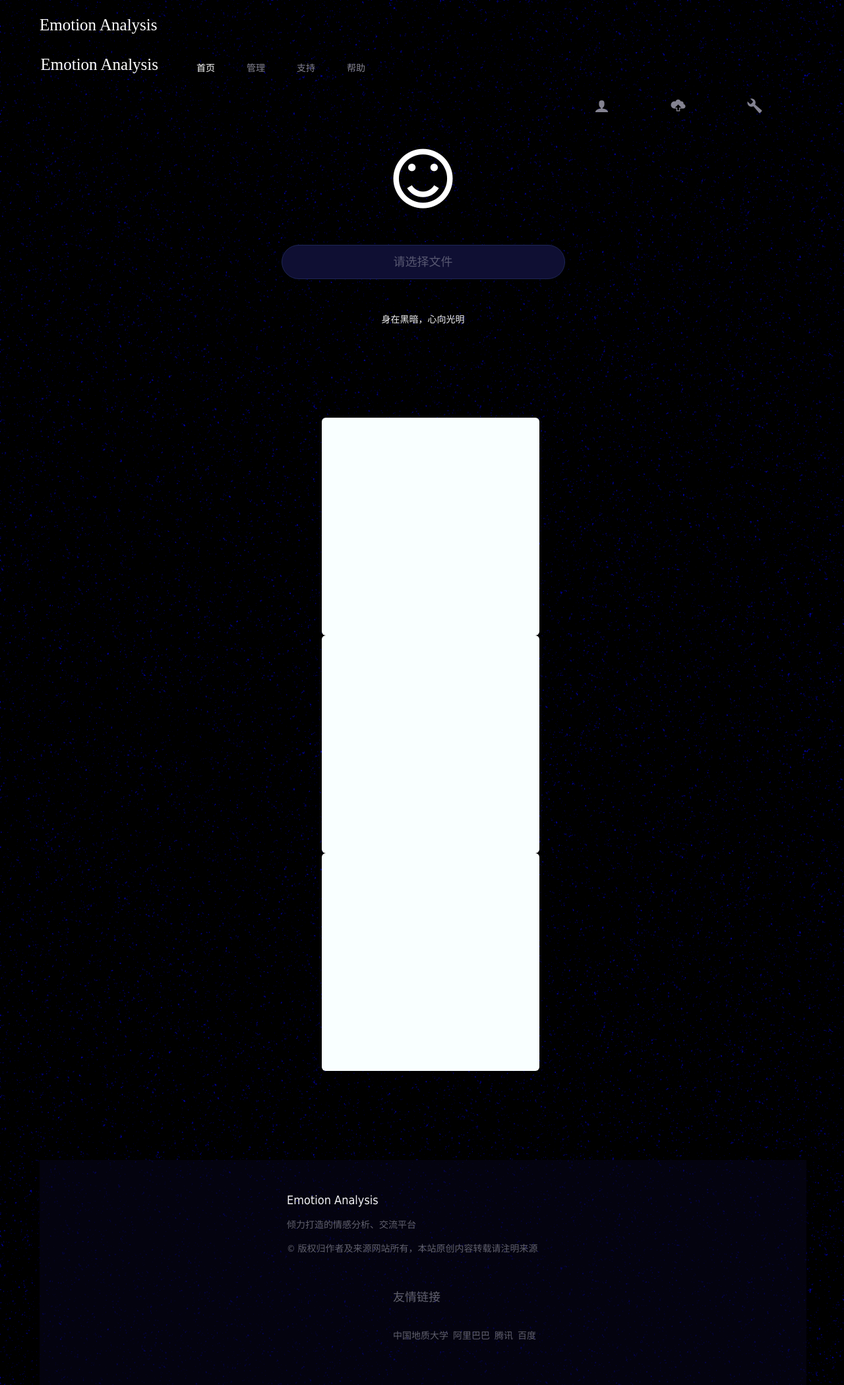
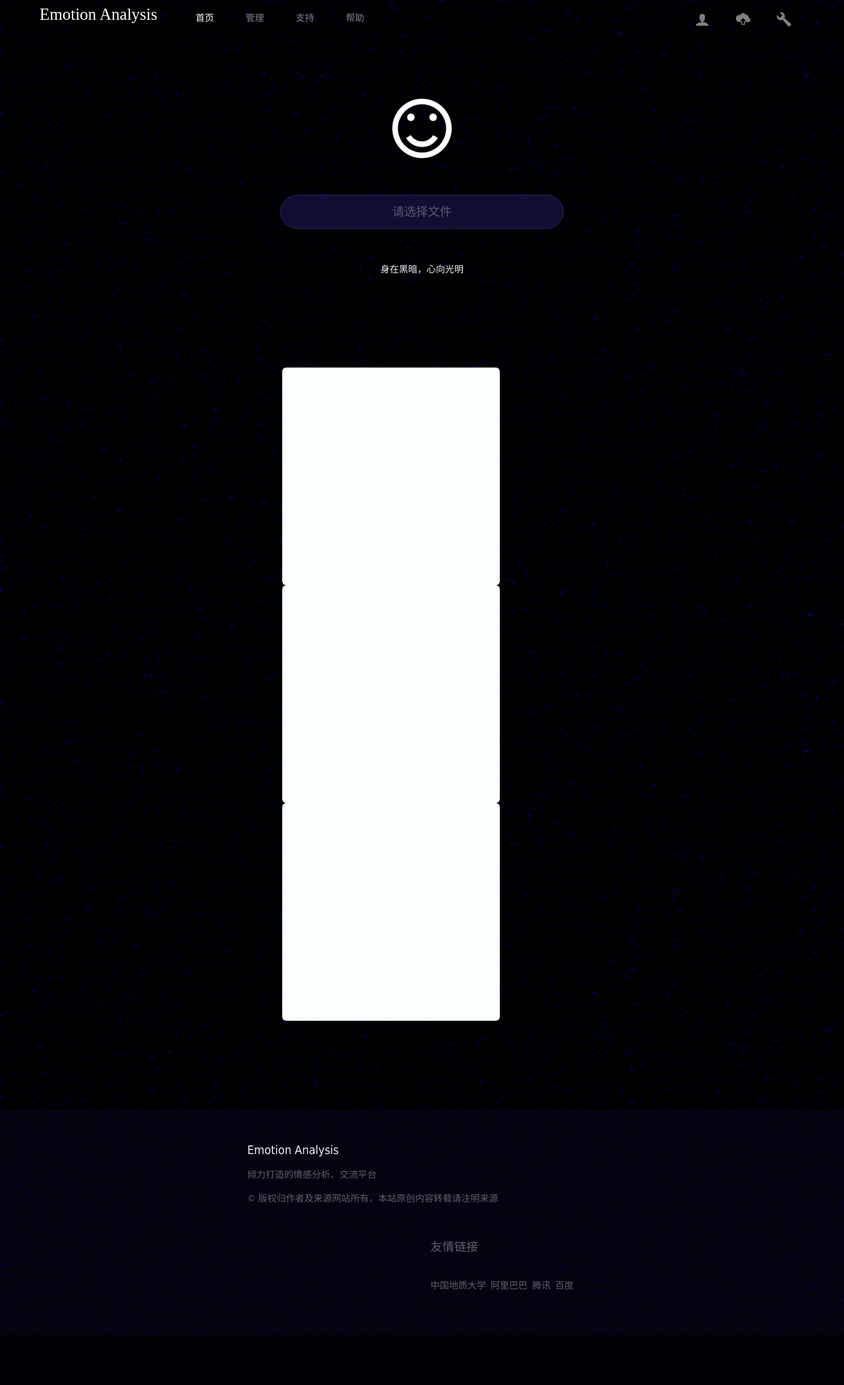
Before and after one commit to LouisYZK/DSS, a Django app: template dss/templates/index.html in a window 1280 px wide. Shown: the whole page at 66% size. After the commit the page ends 2023 px from the top, so only its background shows below. Run offline with Django 3.2, Linux system fonts and the light colour scheme; the template is opened without the code that fills it, so the values that code supplies are empty; some web fonts are replaced.

Commit message:
首页测试-1

```diff
--- a/dss/templates/index.html
+++ b/dss/templates/index.html
@@ -1,4 +1,3 @@
-<<<<<<< HEAD
 <!DOCTYPE html>
 <html>
 	<head>
@@ -12,21 +11,6 @@
 		<div class="header">
 			<div class="logo left">Emotion Analysis</div>
 			<ul class="nav left">
-=======
-<!DOCTYPE html>
-<html>
-	<head>
-		<meta charset="UTF-8">
-		<title></title>
-		<link rel="stylesheet" type="text/css" href="/static/css/style.css"/>
-		<link rel="stylesheet" type="text/css" href="/static/css/index.css"/>
-		<script src="/static/js/index.js"></script>
-	</head>
-	<body>
-		<div class="header">
-			<div class="logo left">Emotion Analysis</div>
-			<ul class="nav left">
->>>>>>> 09fa8b04a5a97c7c883ae43df0cf00bda1eeb07b
 				<li><a href="#" class="initial">首页</a></li>
 				<li><a href="#">管理</a></li>
 				<li><a href="#">支持</a></li>
```
